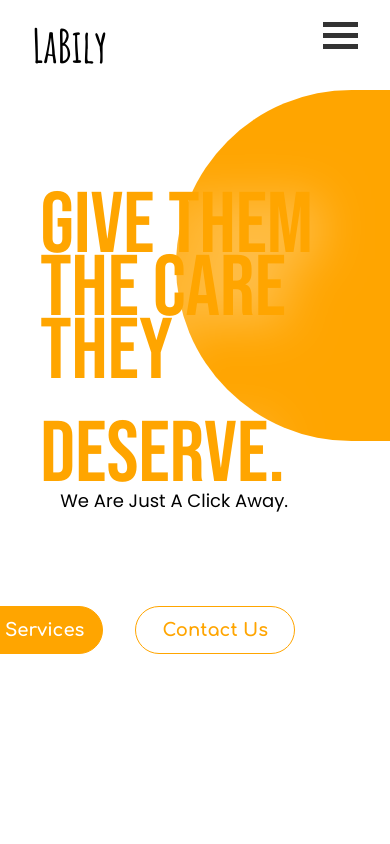
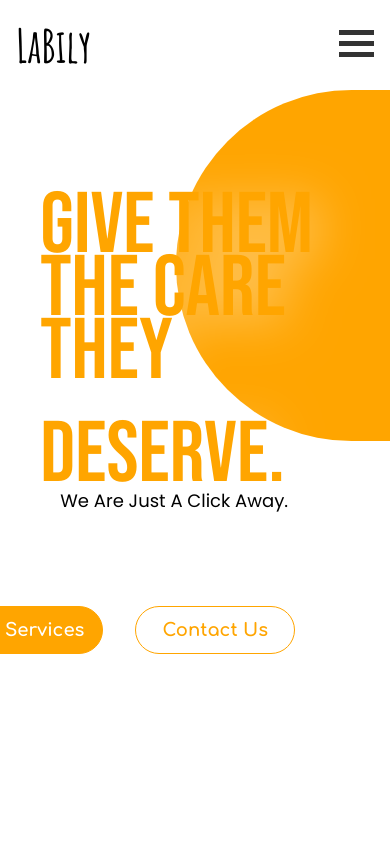
Before and after one commit to SarvT/Labily, a React (Create React App) app: page / in a window 390 px wide. Shown: the top 844 px of the page. Built offline with nearby package versions, Linux system fonts and the light colour scheme.

Commit message:
css changes

```diff
--- a/src/components/style.css
+++ b/src/components/style.css
@@ -343,6 +343,7 @@ textarea {
 .menu{
     display: inline-block;
     cursor: pointer;
+    margin-top: .5rem;
 }
 
 .bar1, .bar2, .bar3 {
@@ -415,6 +416,11 @@ textarea {
         display: none;
     }
 
+    nav{
+        padding: 1rem;
+        /* margin: auto 1rem; */
+    }
+
     .bg{
         /* width: 55vw; */
         height: 90vw;
```
